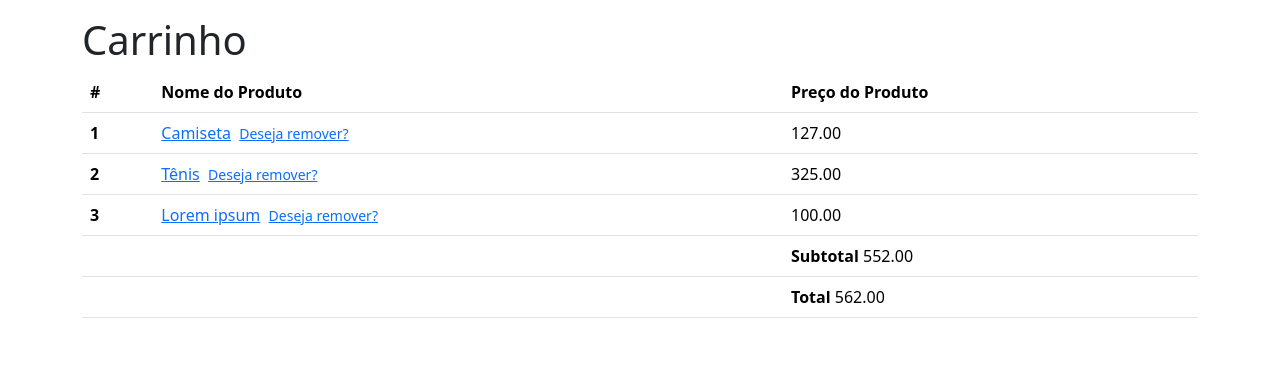
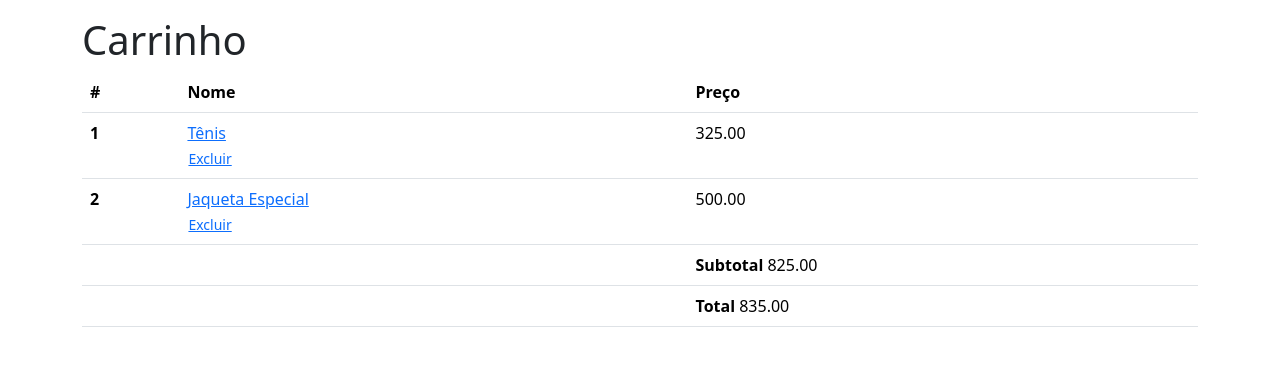
Before and after one commit to Fabio-R-Moraes/django_ecommerce, a Django app: template carts/templates/carts/home.html in a window 1280 px wide. Shown: the part 58-424 px from the top of the page. Run offline with Django 5.2, Linux system fonts and the light colour scheme; the template is opened without the code that fills it: values named after a table or form of the project are taken from there, others are empty; data comes from the database, SQL or seed files in the repository; some libraries are stand-ins or nearby versions.

Commit message:
Remover itend do carrinho

```diff
--- a/carts/templates/carts/home.html
+++ b/carts/templates/carts/home.html
@@ -7,15 +7,17 @@
             <thead>
                 <tr>
                     <th>#</th>
-                    <th>Nome do Produto</th>
-                    <th>Preço do Produto</th>
+                    <th>Nome</th>
+                    <th>Preço</th>
                 </tr>
             </thead>
             <tbody>
                 {% for product in cart.products.all %}
                     <tr>
                         <th scope="row">{{ forloop.counter }}</th>
-                        <td><a href="{{ product.get_absolute_url }}">{{ product.title }}</a>&nbsp;&nbsp;<small><a href="#">Deseja remover?</a></small></td>
+                        <td><a href="{{ product.get_absolute_url }}">{{ product.title }}</a>
+                            {% include "products/snippets/update-cart.html" with product=product cart=cart in_cart=True %}
+                        </td>
                         <td>{{ product.price }}</td>
                     </tr>
                 {% endfor %}
--- a/products/templates/products/snippets/update-cart.html
+++ b/products/templates/products/snippets/update-cart.html
@@ -2,9 +2,13 @@
     {% csrf_token %}
     <input type="hidden" name="product_id" value="{{ product.id }}"/>
 
-    {% if product in cart.products.all %}
-        Produto no carrinho <button type="submit" class="btn btn-link">Remover?</button>
+    {% if in_cart %}
+        <button type="submit" class="btn btn-link btn-sm" style="padding: 0px; cursor: pointer;">Excluir</button>
     {% else %}
-        <button type="submit" class="btn btn-success">Adicionar</button>
+        {% if product in cart.products.all %}
+            Produto no carrinho <button type="submit" class="btn btn-link">Excluir</button>
+        {% else %}
+            <button type="submit" class="btn btn-success">Adicionar</button>
+        {% endif %}
     {% endif %}
 </form>
```
Also changed, not shown: db.sqlite3.
